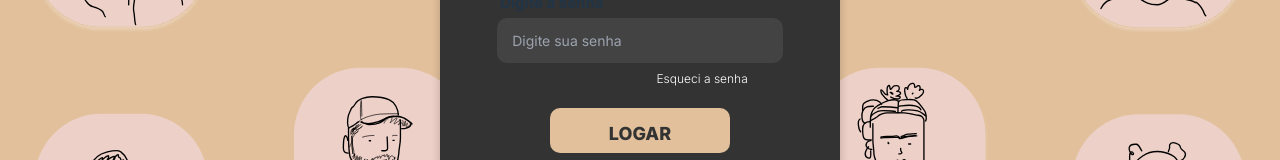
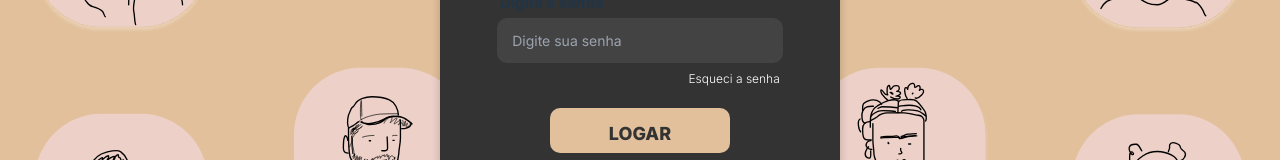
Before and after one commit to arttturslv/puclove, a React (Vite) app: page /login in a window 1280 px wide. Shown: the part 435-595 px from the top of the page. Built offline with nearby package versions, Linux system fonts and the light colour scheme.

Commit message:
ajuste no "esqueci a senha"

```diff
--- a/src/styles.css
+++ b/src/styles.css
@@ -85,7 +85,7 @@ body {
   color: #fff;
   text-align: right;
   padding-left: 20px;
-  padding-right: 20px;
+  padding-right: 4px;
 }
 
 .container-login-form-btn {
```
